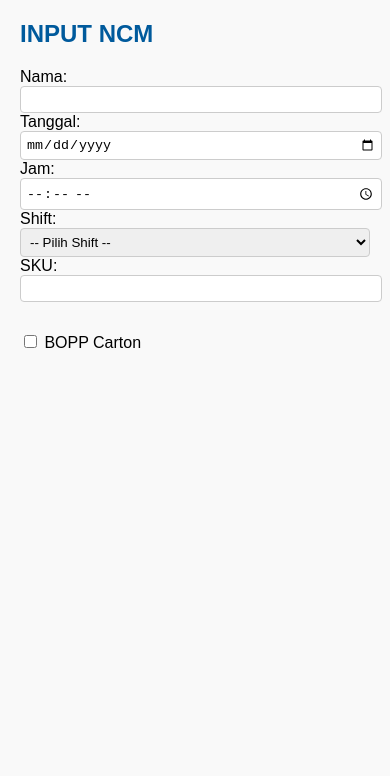
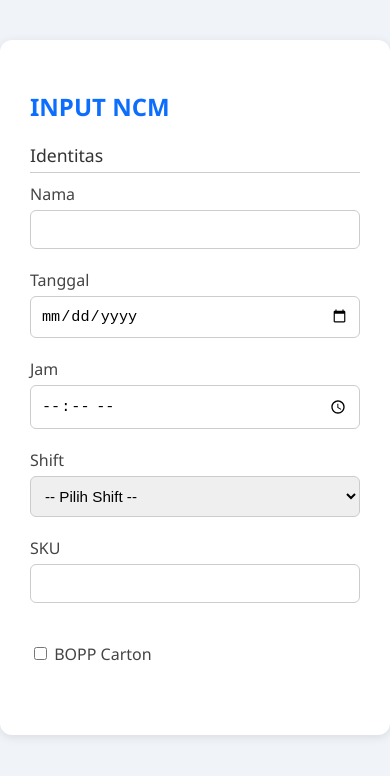
Before and after one commit to Hersandi01/defect-form, a plain HTML site: page index.html in a window 390 px wide. Drawn offline with Linux system fonts and the light colour scheme.

Commit message:
Update index.html

```diff
--- a/index.html
+++ b/index.html
@@ -6,83 +6,132 @@
   <title>Dynamic Defect Form</title>
   <style>
     body {
-      font-family: Arial, sans-serif;
-      margin: 20px;
-      background: #f9f9f9;
+      font-family: 'Segoe UI', Tahoma, Geneva, Verdana, sans-serif;
+      margin: 0;
+      padding: 0;
+      background-color: #f0f4f8;
+    }
+    main {
+      max-width: 900px;
+      margin: 40px auto;
+      background-color: #fff;
+      padding: 30px;
+      border-radius: 12px;
+      box-shadow: 0 2px 10px rgba(0, 0, 0, 0.1);
+    }
+    h2 {
+      color: #0d6efd;
+      margin-bottom: 20px;
     }
     .section {
-      margin-bottom: 30px;
+      margin-bottom: 40px;
+    }
+    .section-title {
+      font-size: 1.1rem;
+      margin-bottom: 10px;
+      border-bottom: 1px solid #ccc;
+      padding-bottom: 5px;
+      color: #333;
+    }
+    .form-grid {
+      display: grid;
+      grid-template-columns: 1fr 1fr;
+      gap: 20px;
+    }
+    .form-group {
+      display: flex;
+      flex-direction: column;
+    }
+    label {
+      margin-bottom: 5px;
+      font-weight: 500;
+      color: #444;
+    }
+    input[type="text"], input[type="date"], input[type="time"], select {
+      padding: 10px;
+      border-radius: 6px;
+      border: 1px solid #ccc;
+      font-size: 0.95rem;
+    }
+    .checkbox-toggle {
+      margin-bottom: 15px;
     }
     .defect-group {
-      margin-left: 20px;
       display: none;
-      border-left: 3px solid #0077cc;
-      padding-left: 20px;
-      background: #ffffff;
+      background: #f9f9f9;
       padding: 15px;
-      border-radius: 5px;
-      box-shadow: 0 1px 3px rgba(0,0,0,0.1);
+      border-radius: 8px;
+      border-left: 4px solid #0d6efd;
+      margin-top: 10px;
     }
     .defect-item {
-      display: flex;
+      display: grid;
+      grid-template-columns: 2fr 80px 1fr;
       align-items: center;
+      gap: 10px;
       margin-bottom: 10px;
-    }
-    .defect-item label {
-      flex: 1;
-      margin-right: 10px;
-    }
-    .defect-item input[type="text"] {
-      width: 60px;
-      margin-right: 10px;
     }
     .category-box {
       display: flex;
       gap: 10px;
     }
     .category-box label {
-      font-weight: normal;
+      font-weight: 400;
     }
-    .category-box input[type="radio"] {
-      margin-right: 5px;
+    @media (max-width: 600px) {
+      .form-grid {
+        grid-template-columns: 1fr;
       }
-    input[type="text"], select, input[type="date"], input[type="time"] {
-      padding: 5px;
-      width: 100%;
-      max-width: 400px;
-      border: 1px solid #ccc;
-      border-radius: 4px;
+      .defect-item {
+        grid-template-columns: 1fr;
       }
-    h2 {
-      color: #005a9c;
     }
   </style>
 </head>
 <body>
+<main>
   <h2>INPUT NCM</h2>
 
-  <!-- Identitas Umum -->
+  <!-- Section: Identitas -->
   <div class="section">
-    <label>Nama: <input type="text" name="nama" required></label>
-    <label>Tanggal: <input type="date" name="tanggal" required></label>
-    <label>Jam: <input type="time" name="jam" required></label>
-    <label>Shift:
-      <select name="shift" required>
+    <div class="section-title">Identitas</div>
+    <div class="form-grid">
+      <div class="form-group">
+        <label for="nama">Nama</label>
+        <input type="text" id="nama" name="nama" required>
+      </div>
+      <div class="form-group">
+        <label for="tanggal">Tanggal</label>
+        <input type="date" id="tanggal" name="tanggal" required>
+      </div>
+      <div class="form-group">
+        <label for="jam">Jam</label>
+        <input type="time" id="jam" name="jam" required>
+      </div>
+      <div class="form-group">
+        <label for="shift">Shift</label>
+        <select id="shift" name="shift" required>
           <option value="">-- Pilih Shift --</option>
           <option value="1">1</option>
           <option value="2">2</option>
           <option value="3">3</option>
         </select>
-    </label>
-    <label>SKU: <input type="text" name="sku" required></label>
+      </div>
+      <div class="form-group">
+        <label for="sku">SKU</label>
+        <input type="text" id="sku" name="sku" required>
+      </div>
+    </div>
   </div>
 
-  <!-- Contoh Bagian Defect dengan Desain Baru -->
+  <!-- Section: BOPP Carton -->
   <div class="section">
+    <div class="checkbox-toggle">
       <label><input type="checkbox" id="boppCartonToggle"> BOPP Carton</label>
+    </div>
     <div id="boppCartonDefects" class="defect-group">
       <div class="defect-item">
-        <label>Wrinkled - Berkerut, Melipat:</label>
+        <label>Wrinkled - Berkerut, Melipat</label>
         <input type="text" name="boppCarton_wrinkled_qty" maxlength="2" placeholder="0">
         <div class="category-box">
           <label><input type="radio" name="boppCarton_wrinkled_cat" value="A"> A</label>
@@ -90,24 +139,19 @@
           <label><input type="radio" name="boppCarton_wrinkled_cat" value="C"> C</label>
         </div>
       </div>
-      <!-- Tambahkan defect-item lain dengan format serupa jika ingin seluruhnya disesuaikan -->
+      <!-- Tambahkan defect-item lainnya di sini -->
     </div>
   </div>
+</main>
 
 <script>
-    const sections = [
-      'boppCarton', 'boppPack', 'tearTape', 'innerFrame',
-      'aluminumFoil', 'taxStamp', 'flyingTaxStamp', 'sideSticks'
-    ];
-
-    sections.forEach(section => {
-      const toggle = document.getElementById(section + 'Toggle');
-      const defectGroup = document.getElementById(section + 'Defects');
-      if (toggle && defectGroup) {
+  const toggles = ["boppCarton"];
+  toggles.forEach(id => {
+    const toggle = document.getElementById(`${id}Toggle`);
+    const group = document.getElementById(`${id}Defects`);
     toggle.addEventListener('change', function () {
-          defectGroup.style.display = this.checked ? 'block' : 'none';
+      group.style.display = this.checked ? 'block' : 'none';
     });
-      }
   });
 </script>
 </body>
```
Lines whose indentation alone changed are shown as unchanged.
